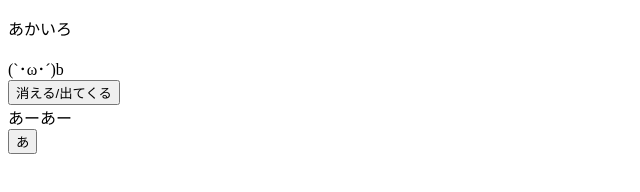
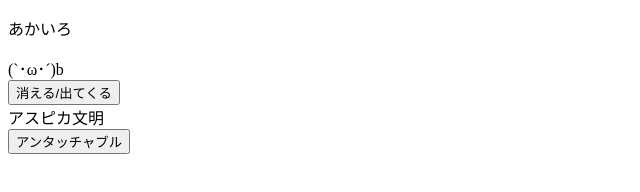
Before and after one commit to AirpChinpam/web2-2, a plain HTML site: page index.html in a window 1280 px wide. Shown: the whole page, without its empty margins (0-640 px from the left). Drawn offline with nearby package versions, Linux system fonts and the light colour scheme.

Commit message:
Update index.html

```diff
--- a/index.html
+++ b/index.html
@@ -23,8 +23,8 @@
       <p>あかいろ</p>
       <div id="target">(`･ω･´)b</div>
       <button id="toggle">消える/出てくる</button>
-      <div id="target2">あーあー</div>
-               <button id="#id">あ</button>
+      <div id="target2">アスピカ文明</div>
+               <button id="#id">アンタッチャブル</button>
 
     </body>
     </html>
```
